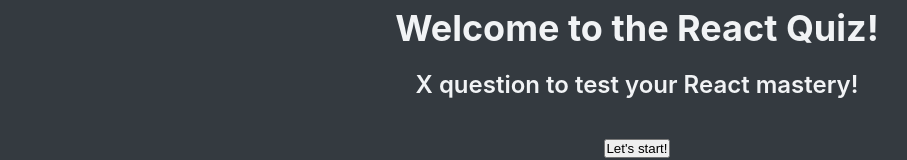
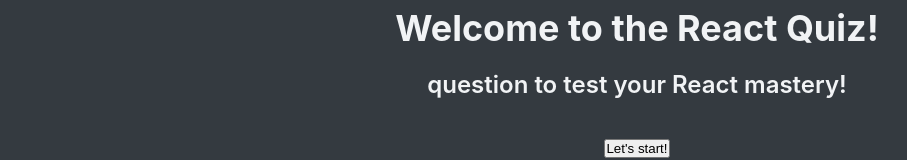
Before and after one commit to Scientific-Research/react-quiz-useReducer-hook, a React (Vite) app: page / in a window 1280 px wide. Shown: the part 206-366 px from the top of the page, without its empty margins (3-910 px from the left). Built offline with nearby package versions, Linux system fonts and the light colour scheme; data requests are answered from the project's data file.

Commit message:
some new progress...

```diff
--- a/src/components/Main.tsx
+++ b/src/components/Main.tsx
@@ -14,7 +14,7 @@
     <>
       {status === "loading" && <Loader />}
       {status === "error" && <Error />}
-      {status === "ready" && <StartScreen />}
+      {status === "ready" && <StartScreen question={question} />}
     </>
   );
 };
--- a/src/components/StartScreen.tsx
+++ b/src/components/StartScreen.tsx
@@ -1,8 +1,8 @@
-export const StartScreen = () => {
+export const StartScreen = ({ question }: any) => {
   return (
     <div className="start">
       <h2>Welcome to the React Quiz!</h2>
-      <h3>X question to test your React mastery!</h3>
+      <h3>{question} question to test your React mastery!</h3>
       <button>Let's start!</button>
     </div>
   );
```
